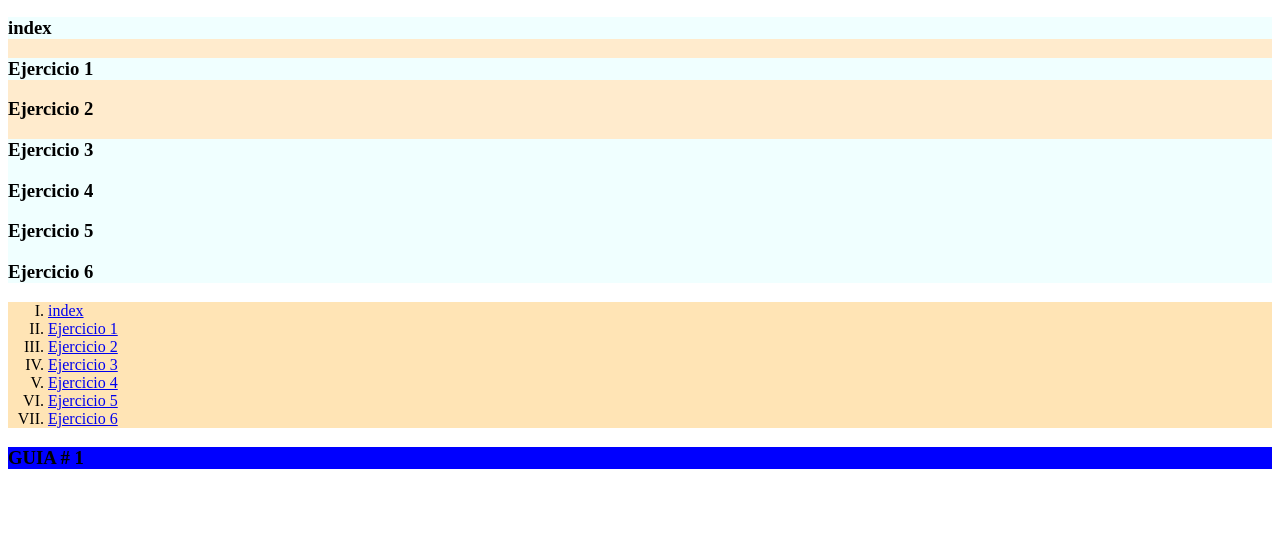
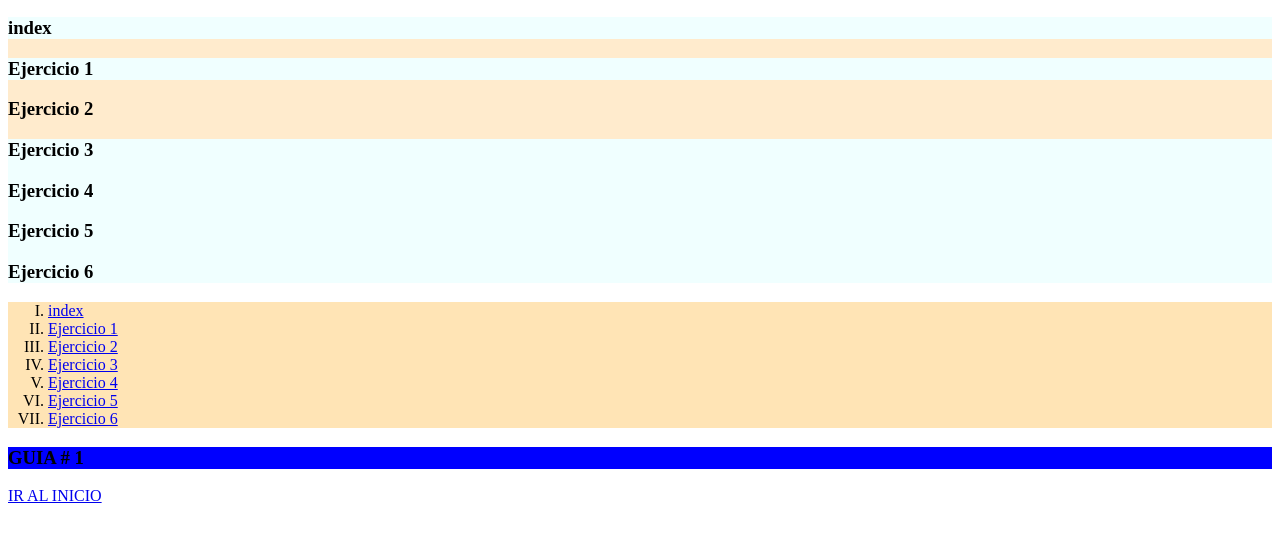
Before and after one commit to AviRuiz/Guiparte2, a plain HTML site: page index.html in a window 1280 px wide. Shown: the part 110-652 px from the top of the page. Drawn offline with Linux system fonts and the light colour scheme.

Commit message:
first commit

```diff
--- a/index.html
+++ b/index.html
@@ -86,7 +86,7 @@
                     <footer>
                         <h3>GUIA # 1</h3>
                     </footer>
-
+                    <a href="#inicio">IR AL INICIO</a>
 
 </body>
 
```
